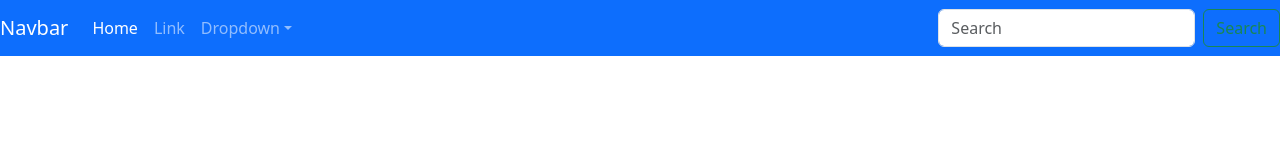
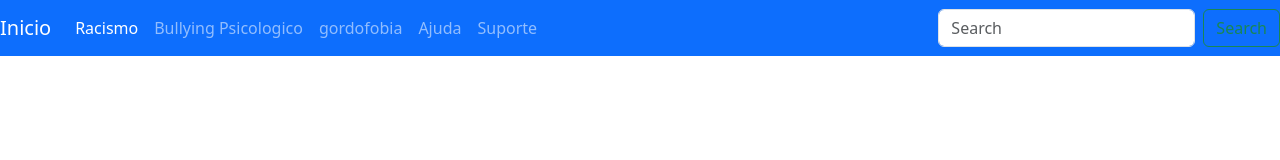
Before and after one commit to Jorgk1ng7/trabalho-bullying, a plain HTML site: page pagina do mano tuca/index.html in a window 1280 px wide. Drawn offline with nearby package versions, Linux system fonts and the light colour scheme.

Commit message:
marchemo

```diff
--- a/pagina do mano tuca/index.html
+++ b/pagina do mano tuca/index.html
@@ -11,7 +11,7 @@
     <nav
     class="navbar navbar-expand-sm navbar-dark bg-primary"
 >
-        <a class="navbar-brand" href="#">Navbar</a>
+    <a class="navbar-brand" href="../pagina do bola/index.html">Inicio</a>
     <button
         class="navbar-toggler d-lg-none"
         type="button"
@@ -24,27 +24,27 @@
     <div class="collapse navbar-collapse" id="collapsibleNavId">
         <ul class="navbar-nav me-auto mt-2 mt-lg-0">
             <li class="nav-item">
-                    <a class="nav-link active" href="#" aria-current="page"
-                        >Home <span class="visually-hidden">(current)</span></a
+                <a class="nav-link active" href="../pagina do geladeira eletrolux/index.html" aria-current="page"
+                    >Racismo <span class="visually-hidden">(current)</span></a
                 >
             </li>
             <li class="nav-item">
-                    <a class="nav-link" href="#">Link</a>
+                <a class="nav-link" href="../pagina do fake noia/index.html">Bullying Psicologico</a>
             </li>
-                <li class="nav-item dropdown">
-                    <a
-                        class="nav-link dropdown-toggle"
-                        href="#"
-                        id="dropdownId"
-                        data-bs-toggle="dropdown"
-                        aria-haspopup="true"
-                        aria-expanded="false"
-                        >Dropdown</a
-                    >
+
                 <div class="dropdown-menu" aria-labelledby="dropdownId">
                     <a class="dropdown-item" href="#">Action 1</a>
                     <a class="dropdown-item" href="#">Action 2</a>
                 </div>
+                <li class="nav-item">
+                    <a class="nav-link" href="../pagina do melanina/index.html">gordofobia</a>
+                </li>
+                <li class="nav-item">
+                    <a class="nav-link" href="../pagina do testosterona/index.html">Ajuda</a>
+                </li>
+                <li class="nav-item">
+                    <a class="nav-link" href="../pagina do mano tuca/index.html">Suporte</a>
+                </li>
             </li>
         </ul>
         <form class="d-flex my-2 my-lg-0">
```
Lines whose indentation alone changed are shown as unchanged.
